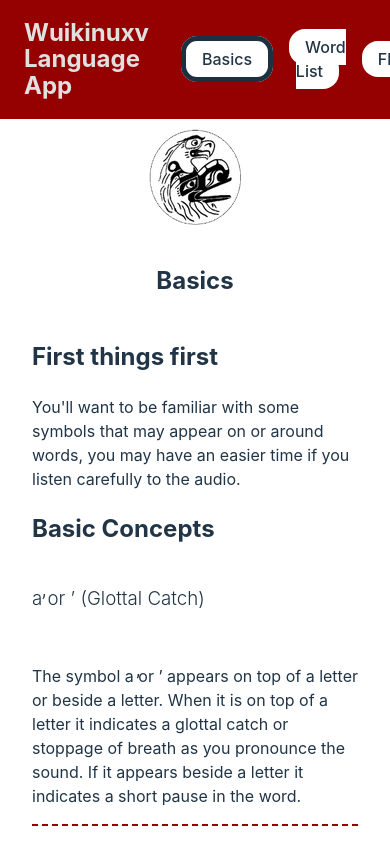
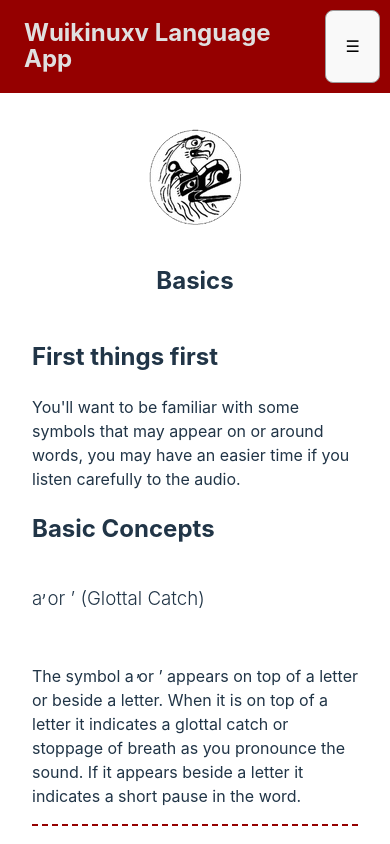
Before and after one commit to Trev004/DGL-409-Wuikinuxv-Learning-App, a React (Vite) app in the folder Wuikinuxv Learning App/: page / in a window 390 px wide. Shown: the top 844 px of the page. Built offline with nearby package versions, Linux system fonts and the light colour scheme.

Commit message:
Make the navbar responsive
Should now be a hamburger menu if the user is on a small screen

```diff
--- a/Wuikinuxv Learning App/src/MainRouter.css
+++ b/Wuikinuxv Learning App/src/MainRouter.css
@@ -47,6 +47,43 @@
   border-width: 0.35em;
   border-style: solid;
 }
+.menu-btn{
+  display: none;
+}
+
+/*
+Modified from GPT-Assisted code
+*/
+@media screen and (max-width: 768px) {
+    .menu-btn {
+      display: inline-block;
+      margin: 10px;
+  }
+  .menu-btn-active{
+    color: #72E9E5;
+    border: #72E9E5;
+    border-width: 0.35em;
+    border-style: solid;
+  }
+
+  ul {
+      display: none;
+      flex-direction: column;
+      background-color: #950000;
+      position: absolute;
+      top: 50px;
+      width: 100%;
+      z-index: 2;
+  }
+
+  ul.active {
+      display: flex;
+  }
+  li{
+    margin: 15px;
+  }
+}
+
 @media (prefers-color-scheme: light) {
     header{
         color: #e0e0e0;
--- a/Wuikinuxv Learning App/src/MainRouter.jsx
+++ b/Wuikinuxv Learning App/src/MainRouter.jsx
@@ -3,16 +3,23 @@
 import Basics from './assets/Pages/Basics'
 import './MainRouter.css'
 import { NavLink, Outlet, Route, Routes } from 'react-router-dom'
+import { useState } from 'react'
 function MainRouter() {
+    const [menuOpen, setMenuOpen] = useState(false);
+    const toggleMenu = () => {
+        setMenuOpen(!menuOpen);
+    };
+
     return (
     <>
       <header>
           <nav>
             <h1>Wuikinuxv Language App</h1>
-            <ul>
-              <li><NavLink to="/">Basics</NavLink></li>
-              <li><NavLink to="/wordlist">Word List</NavLink></li>
-              <li><NavLink to={"/flashcards"}>Flashcards</NavLink></li>
+            <button className={`menu-btn ${menuOpen ? 'menu-btn-active' : ''}`} onClick={toggleMenu}>&#9776;</button>
+            <ul className={menuOpen ? 'active' : ''}>
+              <li onClick={() => setMenuOpen(false)}><NavLink to="/">Basics</NavLink></li>
+              <li onClick={() => setMenuOpen(false)}><NavLink to="/wordlist">Word List</NavLink></li>
+              <li onClick={() => setMenuOpen(false)}><NavLink to={"/flashcards"}>Flashcards</NavLink></li>
             </ul>
           </nav>
       </header>
```
